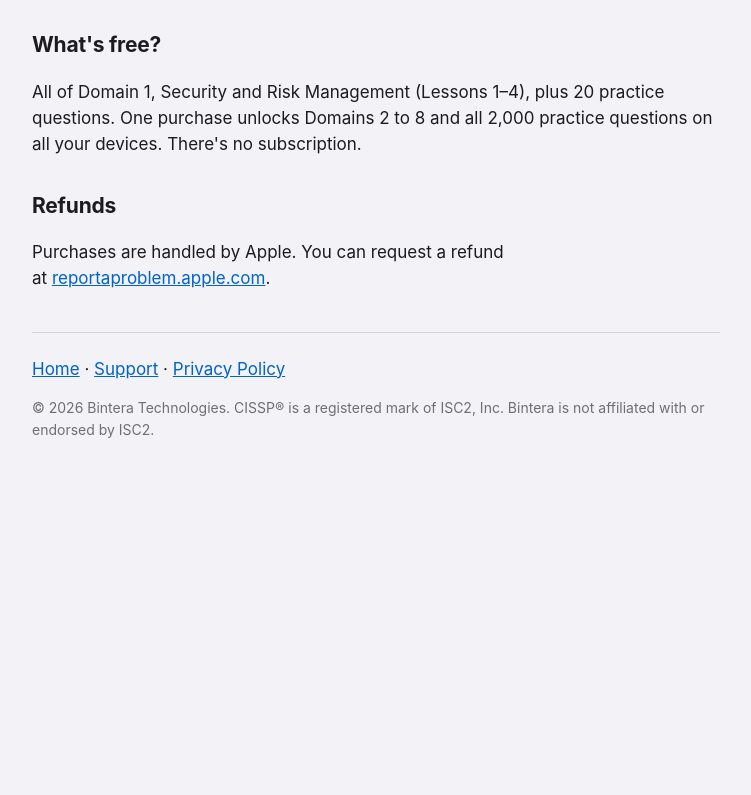
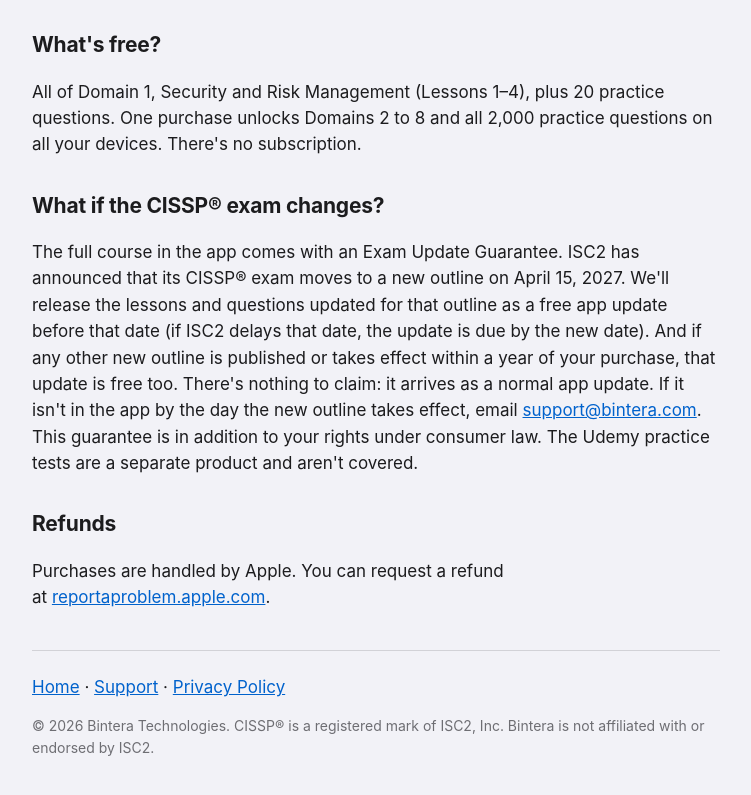
Before and after one commit to mekanoman/cissp-exam-prep, a plain HTML site: page support.html in a window 1280 px wide. Shown: the part 916-1711 px from the top of the page, without its empty margins (264-1015 px from the left). Before the commit the page ends 1426 px from the top, so only its background shows below. Drawn offline with Linux system fonts and the light colour scheme.

Commit message:
Exam Update Guarantee: cover ISC2's April 15, 2027 outline

```diff
--- a/support.html
+++ b/support.html
@@ -41,6 +41,9 @@
   <h2>What's free?</h2>
   <p>All of Domain 1, Security and Risk Management (Lessons 1–4), plus 20 practice questions. One purchase unlocks Domains 2 to 8 and all 2,000 practice questions on all your devices. There's no subscription.</p>
 
+  <h2>What if the CISSP® exam changes?</h2>
+  <p>The full course in the app comes with an Exam Update Guarantee. ISC2 has announced that its CISSP® exam moves to a new outline on April 15, 2027. We'll release the lessons and questions updated for that outline as a free app update before that date (if ISC2 delays that date, the update is due by the new date). And if any other new outline is published or takes effect within a year of your purchase, that update is free too. There's nothing to claim: it arrives as a normal app update. If it isn't in the app by the day the new outline takes effect, email <a href="mailto:support@bintera.com">support@bintera.com</a>. This guarantee is in addition to your rights under consumer law. The Udemy practice tests are a separate product and aren't covered.</p>
+
   <h2>Refunds</h2>
   <p>Purchases are handled by Apple. You can request a refund at <a href="https://reportaproblem.apple.com">reportaproblem.apple.com</a>.</p>
 
```
